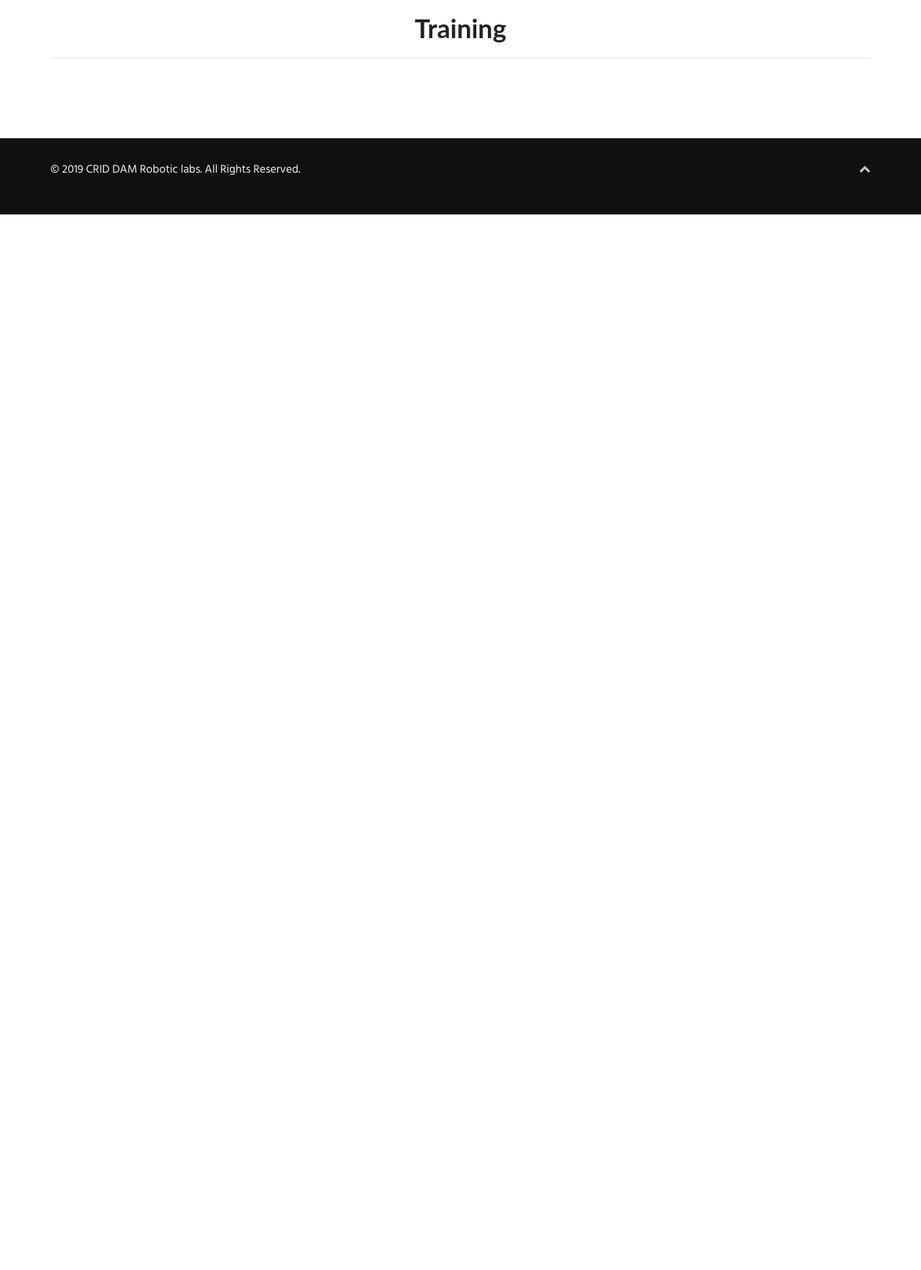
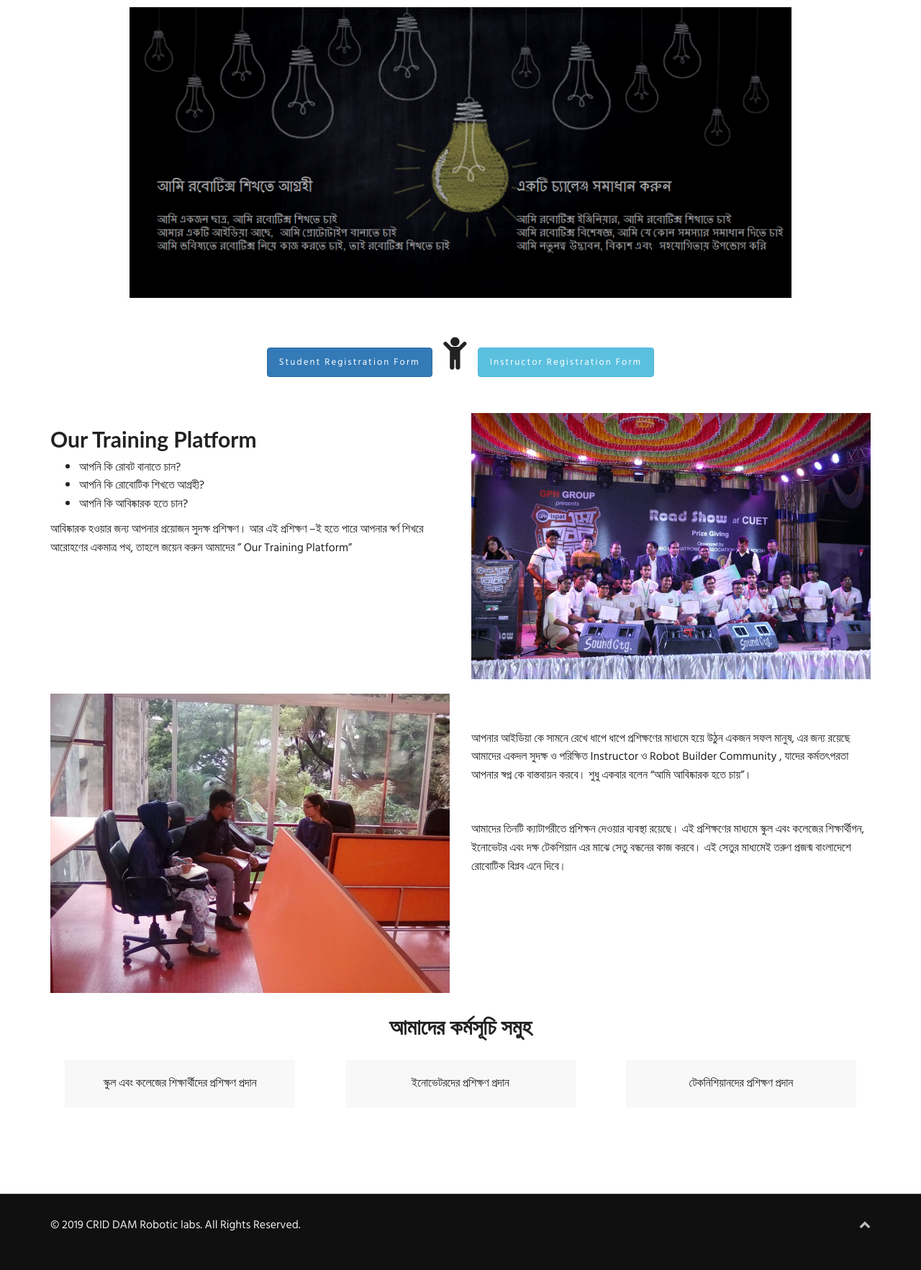
Before and after one commit to mortuzacrid/CRID, a PHP site: page /training.php in a window 1280 px wide. Shown: the part 50-1815 px from the top of the page at 72% size. Before the commit the page ends 348 px from the top, so only its background shows below. Run offline with PHP 8.4, Linux system fonts and the light colour scheme.

Commit message:
Done Designing training page

```diff
--- a/css/style.css
+++ b/css/style.css
@@ -2344,3 +2344,19 @@ body {
     background: #ffffff;
     font-family: 'Hind Siliguri', sans-serif;
 }
+.top-gap{
+    margin-top: 20px;
+}
+.top10{
+    margin-top: 10px;
+}
+.banner{
+    background: #f8f8f8;
+    padding: 20px;
+    margin: 20px;
+}
+i.fa.fa-child.side-gap {
+    margin-left: 10px;
+    font-size: 50px;
+    margin-right: 10px;
+}
--- a/training.php
+++ b/training.php
@@ -6,9 +6,65 @@
 
 
     <section class="container about-section">
-        <h1 class="text-center">Training</h1>
-        <hr>
         <div>
+            <dic class="gap"></dic>
+
+            <div class="col-md-10 col-md-offset-1 gap">
+                <img class="img-responsive top10" src="images/training/1.png" alt="Training Promo Image">
+            </div>
+
+            <div class="row gap text-center">
+                <a class="btn btn-primary" href="http://criddam.com/student-registration-form/"><span>Student Registration Form</span></a> <i class="fa fa-child side-gap"></i>
+                <a class="btn btn-info" href="http://criddam.com/instructor-registration-form/"><span>Instructor Registration Form</span></a>
+            </div>
+
+            <div class="traing-section">
+                <div class="row">
+                    <div class="col-md-6">
+                        <h2>Our Training Platform</h2>
+                        <ul>
+                            <li>আপনি কি রোবট বানাতে চান?</li>
+                            <li>আপনি কি রোবোটিক শিখতে আগ্রহী?</li>
+                            <li>আপনি কি আবিষ্কারক হতে চান?</li>
+                        </ul>
+                        <p>আবিষ্কারক হওয়ার জন্য আপনার প্রয়োজন সুদক্ষ প্রশিক্ষণ। আর এই প্রশিক্ষণ –ই হতে পারে আপনার স্বর্ণ শিখরে আরোহণের একমাত্র পথ, তাহলে জয়েন করুন আমাদের ” Our Training Platform”</p>
+                    </div>
+                    <div class="col-md-6">
+                        <img class="img-responsive" src="images/training/2.jpg" alt="Training Promo Image 1">
+                    </div>
+                </div>
+            </div>
+
+
+            <div class="traing-section top10">
+                <div class="row">
+                    <div class="col-md-6">
+                        <img class="img-responsive" src="images/training/3.jpg" alt="Training Promo Image 1">
+                    </div>
+                    <div class="col-md-6">
+                        <p class="gap"></p>
+                        <p>আপনার আইডিয়া কে সামনে রেখে ধাপে ধাপে প্রশিক্ষণের মাধ্যমে  হয়ে উঠুন একজন সফল মানুষ, এর জন্য রয়েছে আমাদের একদল সুদক্ষ ও পরিক্ষিত  Instructor ও Robot Builder Community ,  যাদের কর্মতৎপরতা  আপনার স্বপ্ন কে বাস্তবায়ন করবে। শুধু একবার বলেন “আমি আবিষ্কারক হতে চায়”।</p>
+                        <p class="gap"></p>
+                        <p>আমাদের তিনটি ক্যাটাগরীতে প্রশিক্ষন দেওয়ার ব্যবস্থা রয়েছে। এই প্রশিক্ষণের মাধ্যমে স্কুল এবং কলেজের শিক্ষার্থীগন, ইনোভেটর এবং দক্ষ টেকশিয়ান এর মাঝে সেতু বন্ধনের কাজ করবে। এই সেতুর মাধ্যমেই তরুণ প্রজন্ম বাংলাদেশে রোবোটিক বিপ্লব এনে দিবে।</p>
+                    </div>
+                </div>
+            </div>
+
+
+            <div class="row text-center">
+                <h2>আমাদের কর্মসূচি সমুহ</h2>
+
+                <div class="col-md-4">
+                    <p class="banner">স্কুল এবং কলেজের শিক্ষার্থীদের প্রশিক্ষণ প্রদান</p>
+                </div>
+                <div class="col-md-4">
+                    <p class="banner">ইনোভেটরদের প্রশিক্ষণ প্রদান</p>
+                </div>
+                <div class="col-md-4">
+                    <p class="banner">টেকনিশিয়ানদের প্রশিক্ষণ প্রদান</p>
+                </div>
+            </div>
+
 
         </div>
     </section>
```
Also changed, not shown: images/training/1.png (added), images/training/2.jpg (added), images/training/3.jpg (added).
